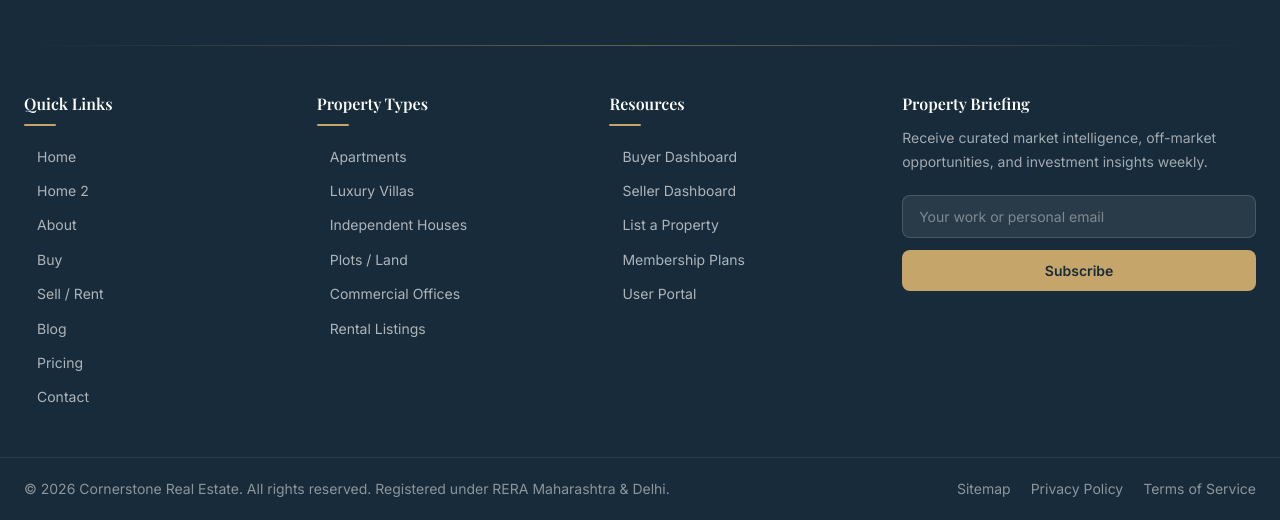
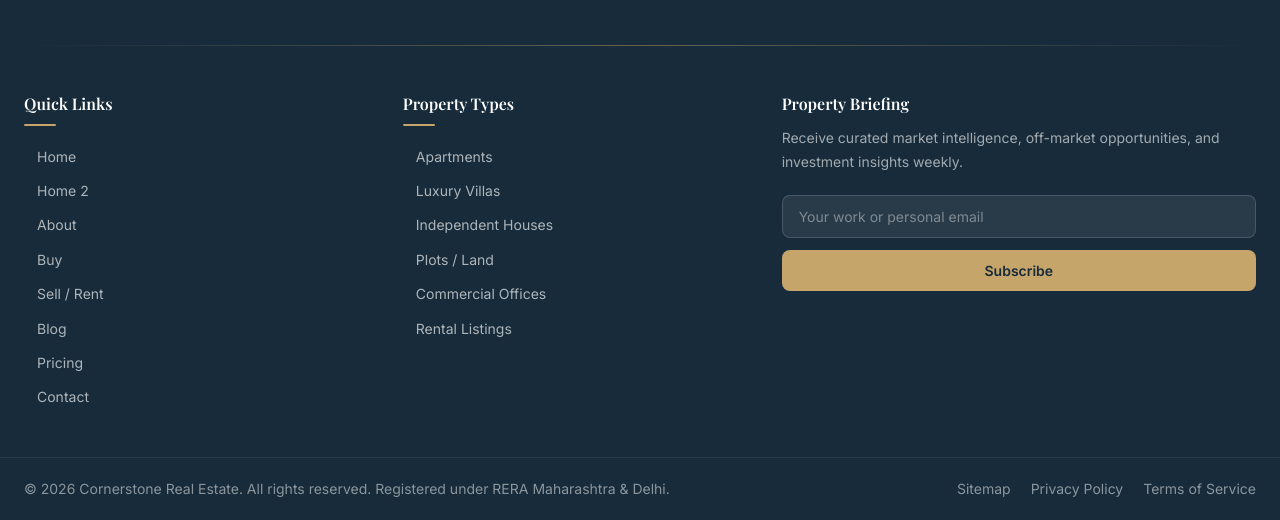
Before and after one commit to MR-CodersHub/Cornerstone, a plain HTML site: page index.html in a window 1280 px wide. Shown: the part 5388-5908 px from the top of the page. Drawn offline with nearby package versions, Linux system fonts and the light colour scheme; a web font is replaced by a local one.

Commit message:
Remove Resources column from footer across all pages

```diff
--- a/css/footer.css
+++ b/css/footer.css
@@ -235,7 +235,7 @@
 /* ── Link columns ── */
 .cs-footer__grid {
   display: grid;
-  grid-template-columns: repeat(3, minmax(0, 1fr)) minmax(0, 1.4fr);
+  grid-template-columns: minmax(0, 1fr) minmax(0, 1fr) minmax(0, 1.4fr);
   gap: var(--space-10);
   padding-bottom: var(--space-12);
 }
--- a/js/components.js
+++ b/js/components.js
@@ -343,18 +343,6 @@
               </ul>
             </div>
 
-            <!-- Resources -->
-            <div class="cs-footer__col">
-              <h4 class="cs-footer__col-heading">Resources</h4>
-              <ul class="cs-footer__links">
-                <li><a href="${base}pages/buyer-dashboard.html" class="cs-footer__link">Buyer Dashboard</a></li>
-                <li><a href="${base}pages/seller-dashboard.html" class="cs-footer__link">Seller Dashboard</a></li>
-                <li><a href="${base}pages/sell-rent.html" class="cs-footer__link">List a Property</a></li>
-                <li><a href="${base}pages/pricing.html" class="cs-footer__link">Membership Plans</a></li>
-                <li><a href="${base}pages/login.html" class="cs-footer__link">User Portal</a></li>
-              </ul>
-            </div>
-
             <!-- Property Briefing -->
             <div class="cs-footer__col">
               <h4 class="cs-footer__newsletter-heading">Property Briefing</h4>
```
